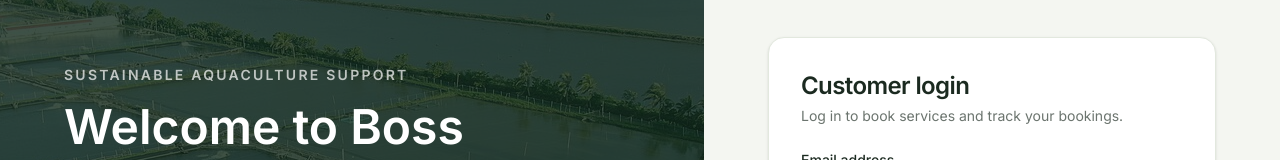
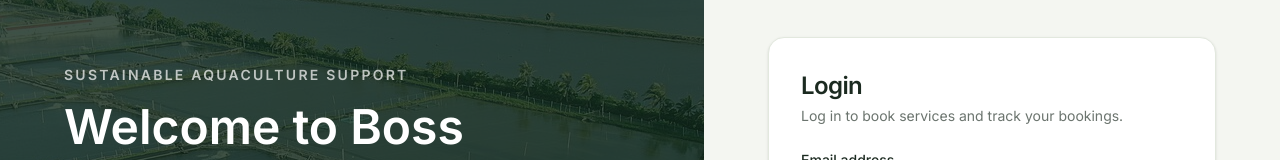
Before and after one commit to gudonavarro/bossgudo-arc-system, a Nuxt app: page /customer-login in a window 1280 px wide. Shown: the part 189-349 px from the top of the page. Built offline with nearby package versions, Linux system fonts and the light colour scheme; no server answers.

Commit message:
Rename customer login heading to Login

```diff
--- a/app/pages/customer-login.vue
+++ b/app/pages/customer-login.vue
@@ -7,7 +7,7 @@ import {
 
 defineOptions({ name: "CustomerLogin" });
 definePageMeta({ middleware: ["guest"] });
-useHead({ title: "Customer Login | BOSSGUDO A.R.C. AQUA FARM" });
+useHead({ title: "Login | BOSSGUDO A.R.C. AQUA FARM" });
 
 const route = useRoute();
 const email = ref("");
@@ -66,7 +66,7 @@ async function submit() {
 <template>
   <AuthLayout with-header label="Customer login form">
     <div class="mb-6">
-      <h1 class="text-2xl font-semibold tracking-tight">Customer login</h1>
+      <h1 class="text-2xl font-semibold tracking-tight">Login</h1>
       <p class="mt-1 text-sm text-base-content/65">Log in to book services and track your bookings.</p>
     </div>
 
```
Also changed, not shown: app/legacy/script.js.
